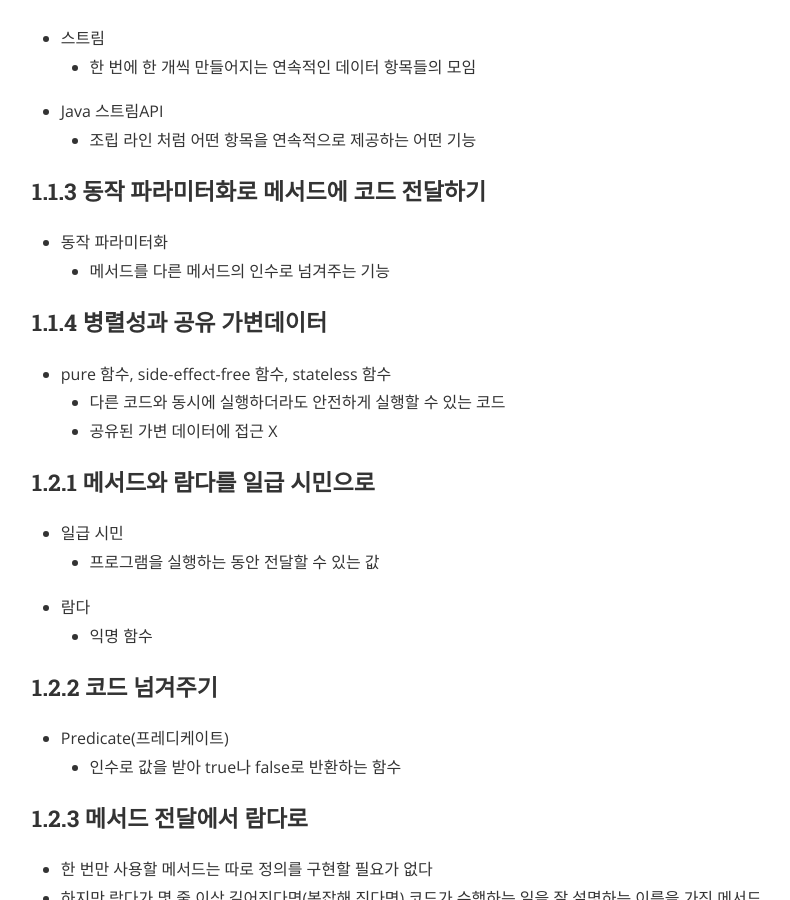
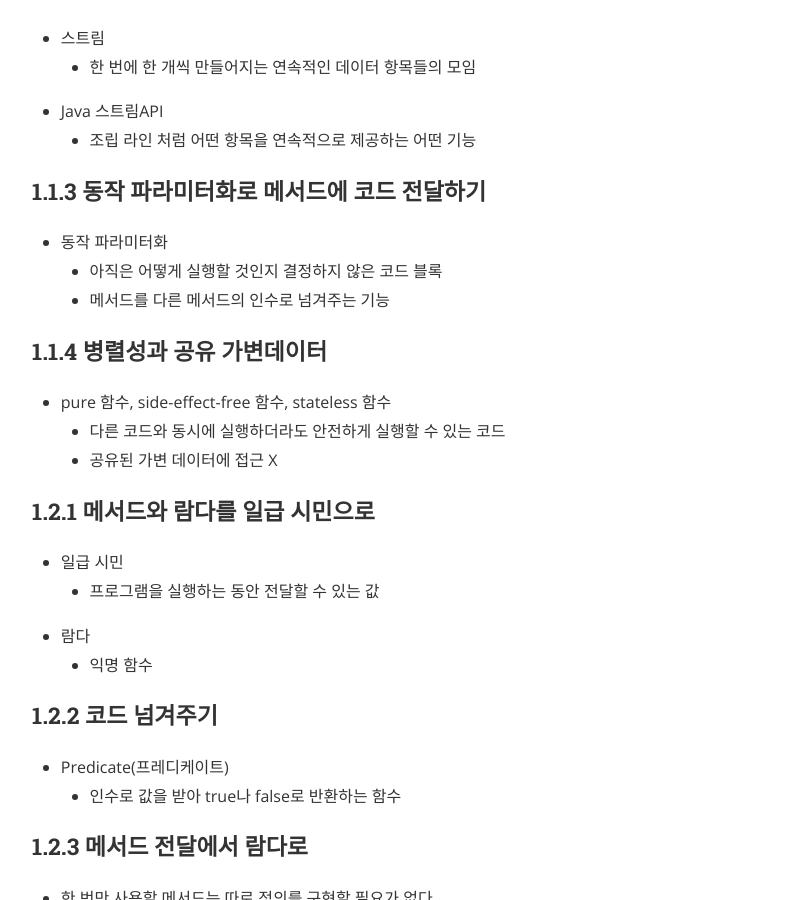
Before and after one commit to Oraindrop/oraindrop.github.io, a Jekyll site: the page built from _posts/TIL/2019-02-24-TIL.md, in a window 1280 px wide and 900 px high, scrolled down 515 px. Shown: the whole window, without its empty margins (240-1030 px from the left). Built offline with Jekyll 4.4.1, drawn with Linux system fonts in a browser that asks for light colours; nearby versions of some CDN libraries; comment, search, counter and statistics services are not loaded.

Commit message:
TIL (20190224) 한 문장 추가

```diff
--- a/_posts/TIL/2019-02-24-TIL.md
+++ b/_posts/TIL/2019-02-24-TIL.md
@@ -21,6 +21,7 @@ tags: til
 ### 1.1.3 동작 파라미터화로 메서드에 코드 전달하기
 
 - 동작 파라미터화
+    - 아직은 어떻게 실행할 것인지 결정하지 않은 코드 블록
     - 메서드를 다른 메서드의 인수로 넘겨주는 기능
 
 ### 1.1.4 병렬성과 공유 가변데이터
```
